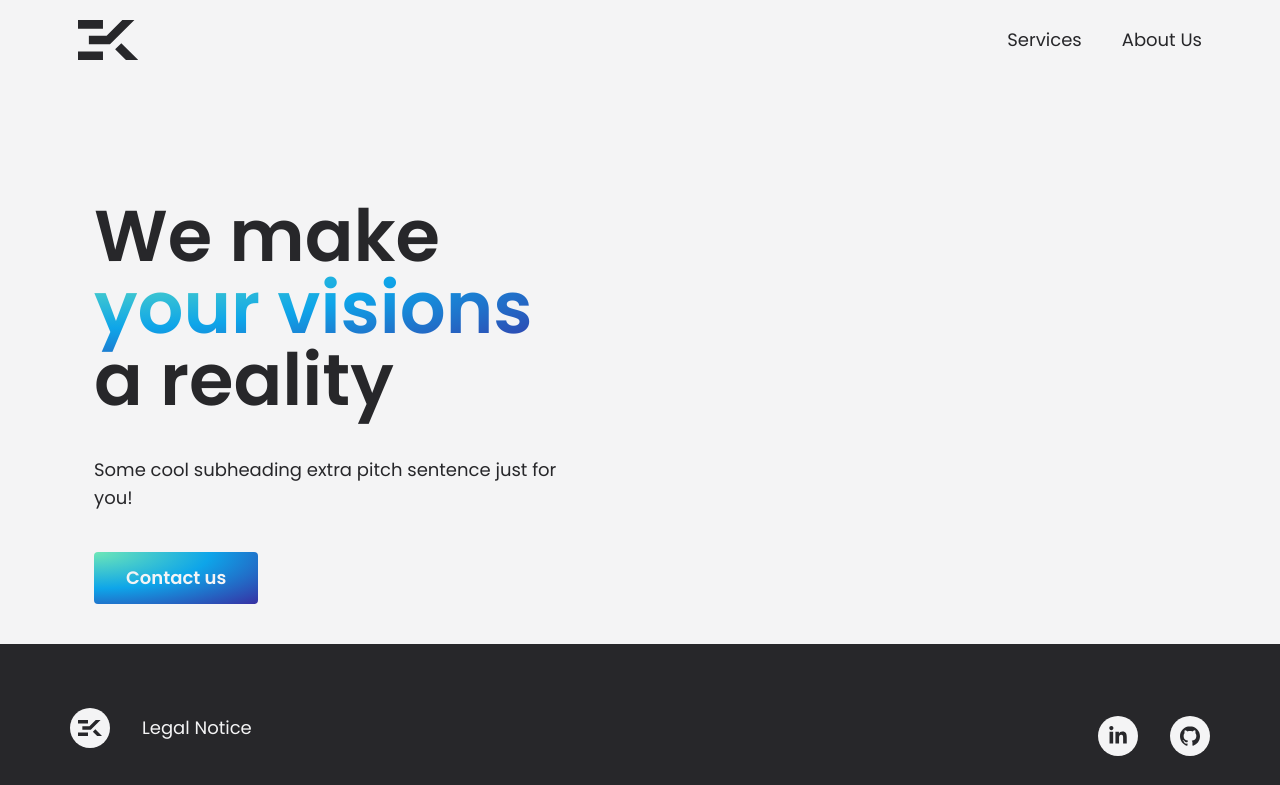
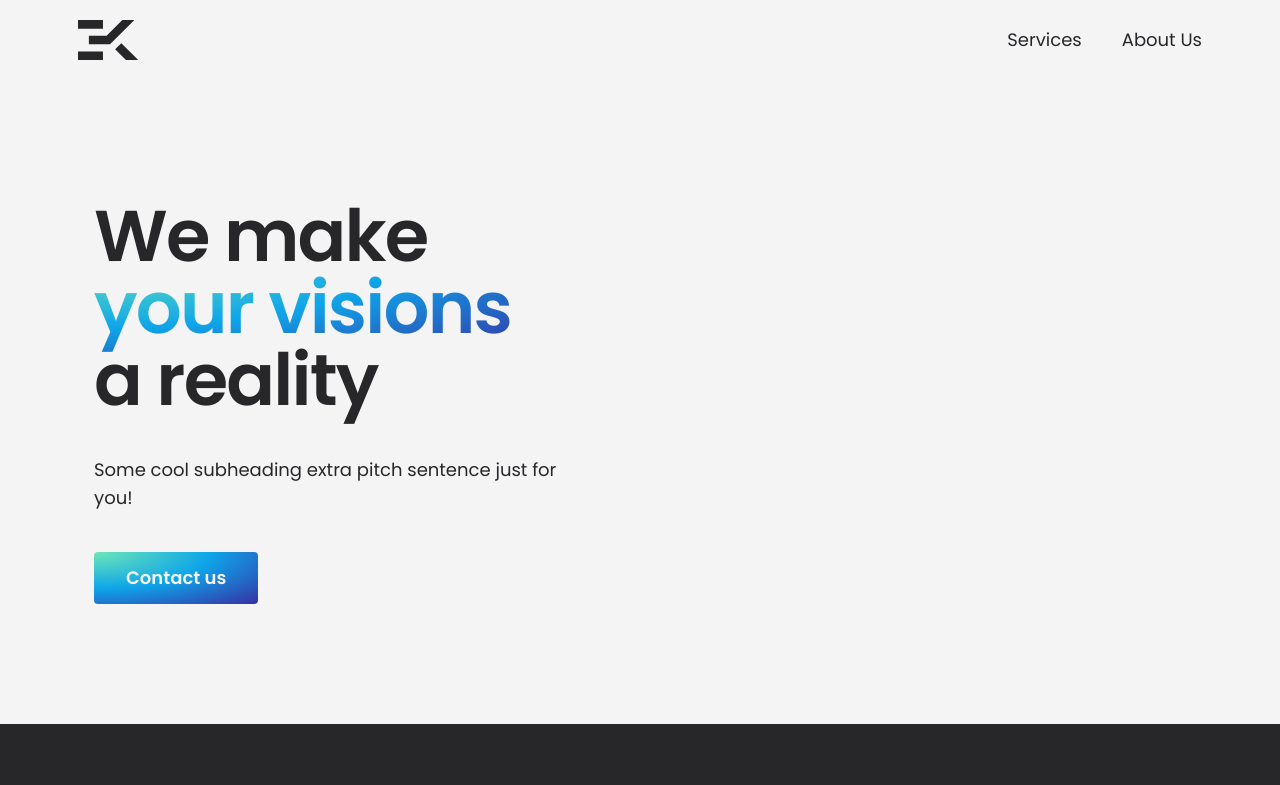
Before and after one commit to sek-consulting/sek-portfolio, an Astro site: page / in a window 1280 px wide. Shown: the top 785 px of the page. Built offline with nearby package versions, Linux system fonts and the light colour scheme; Astro itself is replaced by a stand-in of ours.

Commit message:
tracking-tight

```diff
--- a/src/pages/index.astro
+++ b/src/pages/index.astro
@@ -3,14 +3,14 @@ import BaseLayout from "../layouts/BaseLayout.astro";
 ---
 
 <BaseLayout>
-  <section id="hero" class="mt-20 p-4 md:mt-40">
+  <section id="hero" class="mt-20 mb-20 p-4 md:mt-40">
     <div
       class="container mx-auto flex flex-col justify-center md:flex-row md:justify-between"
     >
       <div
         class="flex flex-col justify-center p-6 text-center md:max-w-lg md:flex-1 md:text-left"
       >
-        <h1 class="text-5xl font-semibold md:text-7xl">
+        <h1 class="text-5xl font-semibold tracking-tight md:text-7xl">
           We make
           <span class="text-color-gradient">your visions</span>
           a reality
```
